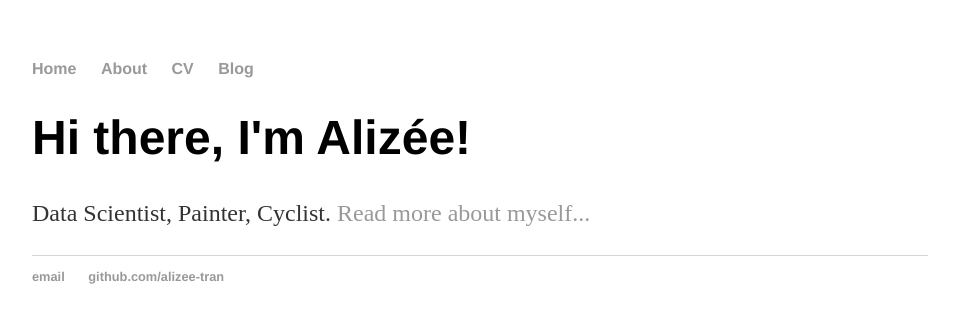
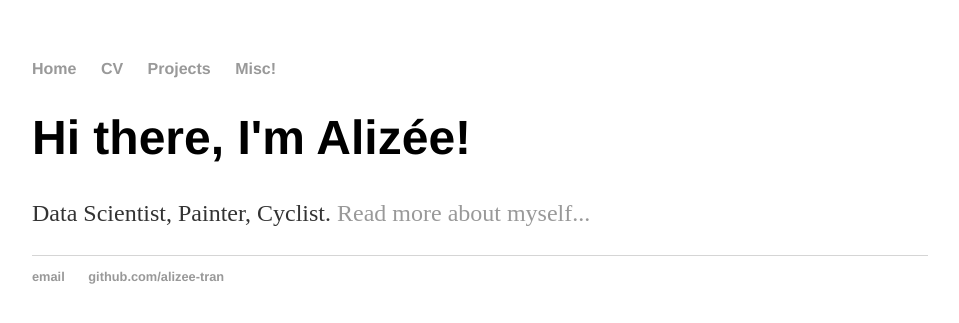
Before and after one commit to Alizee-Tran/alizeetran.github.io, a Jekyll site: the page built from index.html, in a window 1280 px wide. Shown: the top 323 px of the page, without its empty margins (160-1119 px from the left). Built offline with Jekyll 4.4.1, drawn with Linux system fonts in a browser that asks for light colours.

Commit message:
Update default.html

```diff
--- a/_layouts/default.html
+++ b/_layouts/default.html
@@ -9,9 +9,9 @@
 			<nav>
 	    		<ul>
 	        		<li><a href="/">Home</a></li>
-		        	<li><a href="/about">About</a></li>
-	        		<li><a href="/cv">CV</a></li>
-	        		<li><a href="/blog">Blog</a></li>
+		        	<li><a href="/about">CV</a></li>
+	        		<li><a href="/cv">Projects</a></li>
+	        		<li><a href="/blog">Misc!</a></li>
 	    		</ul>
 			</nav>
 			<div class="container">
```
